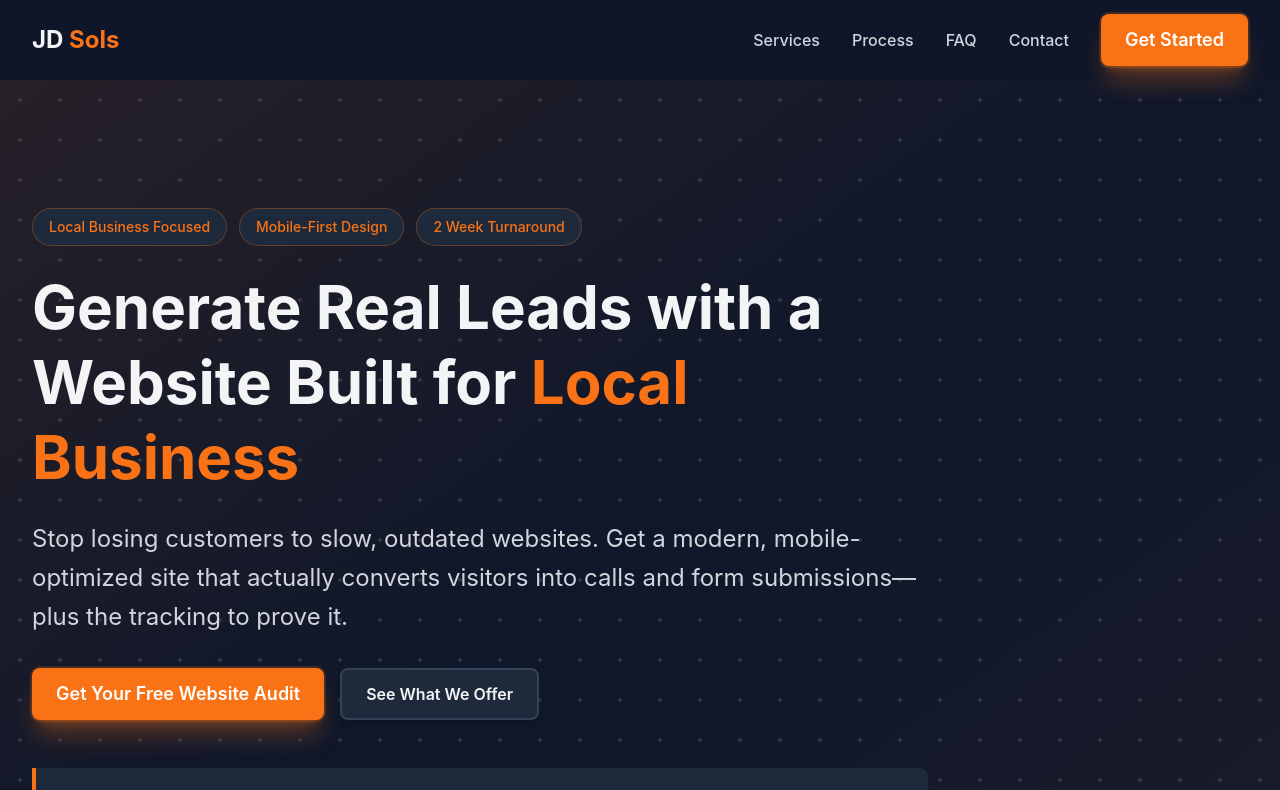
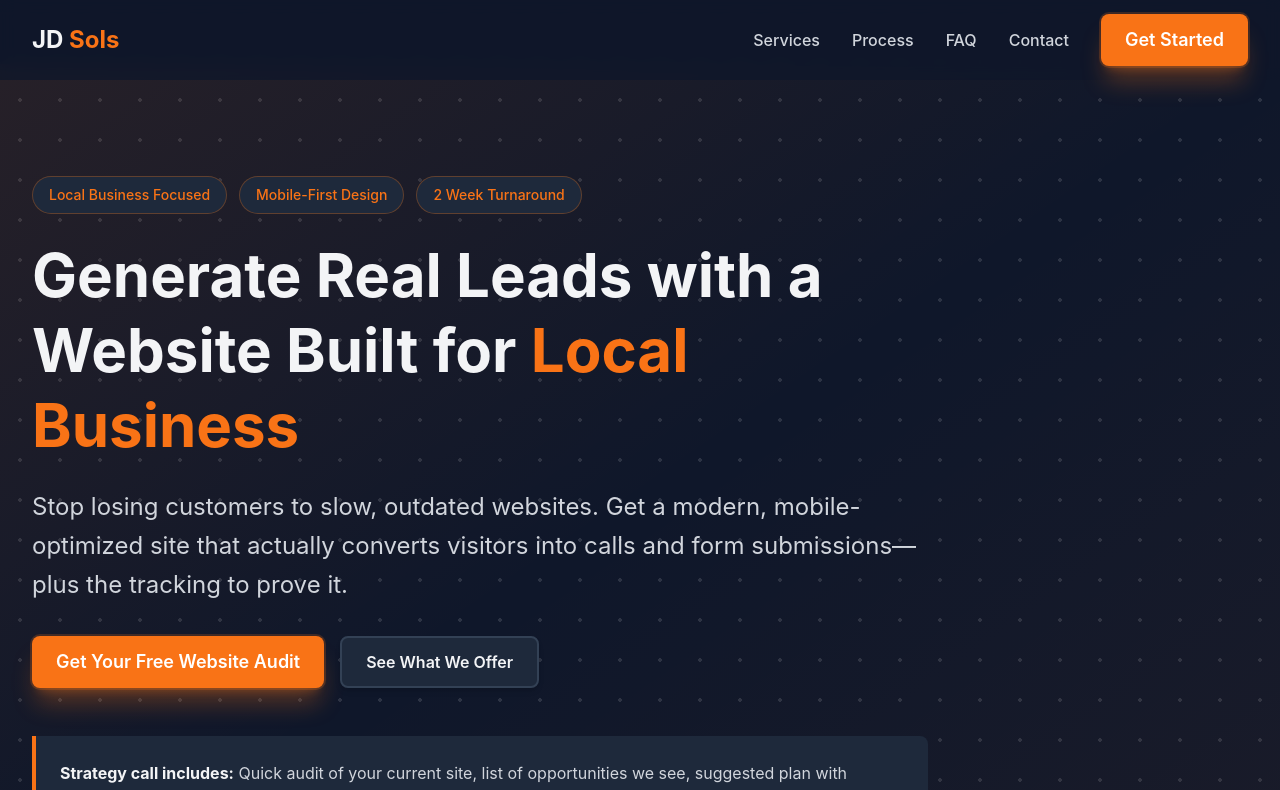
Before and after one commit to nicopandrex/jd-sols-website, a React (Vite) app: page / in a window 1280 px wide. Shown: the top 790 px of the page. Built offline with nearby package versions, Linux system fonts and the light colour scheme.

Commit message:
fixeed hero padding

```diff
--- a/src/pages/Home.jsx
+++ b/src/pages/Home.jsx
@@ -157,9 +157,9 @@ export default function Home() {
         description="JD Sols builds modern, mobile-optimized websites that generate real leads for local businesses. Free strategy call. Fast turnaround. Proven results."
       />
 
-      <div className="pt-16 lg:pt-20">
+      <div className="pt-12 lg:pt-16">
         {/* Hero Section */}
-        <section className="relative overflow-hidden py-20 lg:py-32">
+        <section className="relative overflow-hidden py-16 lg:py-28">
           <div className="absolute inset-0 bg-gradient-to-br from-primary-500/10 via-transparent to-primary-500/5" />
           <div className="section-container relative">
             <div className="max-w-4xl">
```
